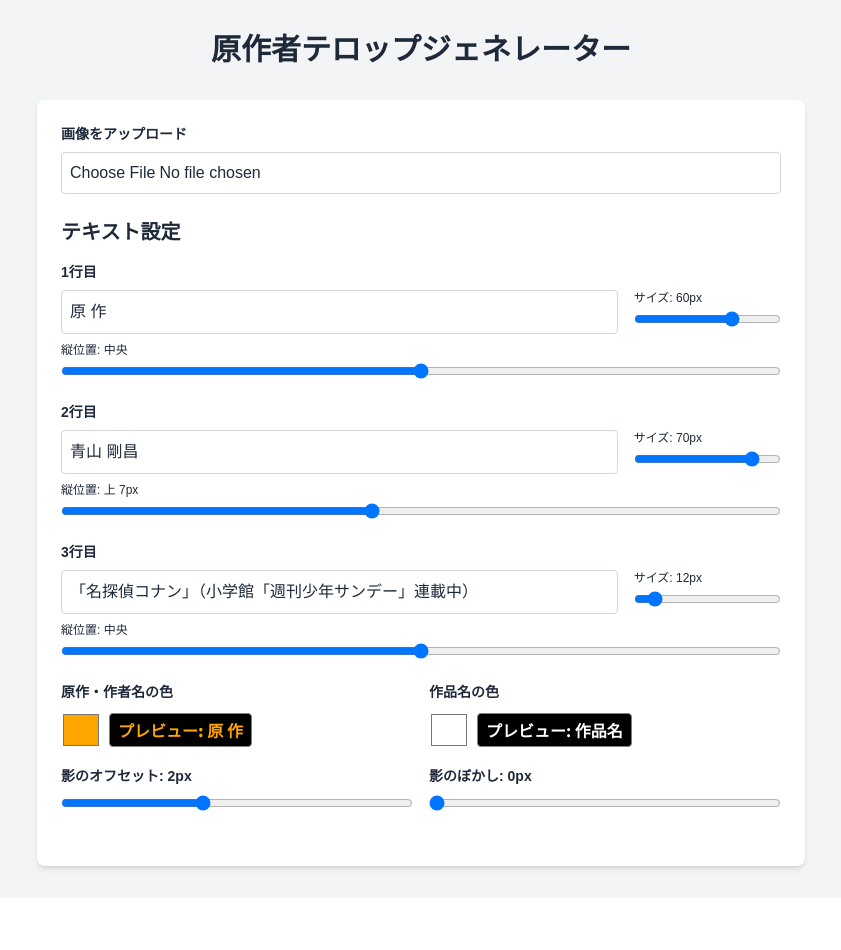
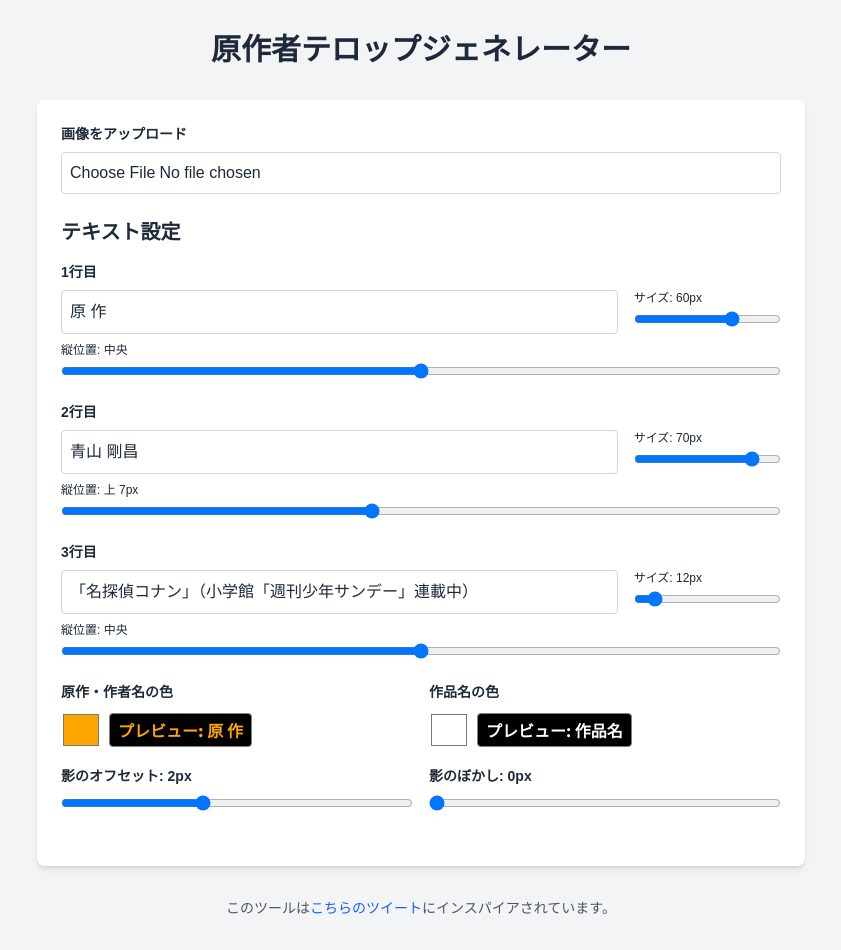
Before and after one commit to n3xem/n3xem-original-author-caption-generator, a Next.js app: page / in a window 1280 px wide. Shown: the whole page, without its empty margins (219-1060 px from the left). Before the commit the page ends 898 px from the top, so only its background shows below. Built offline with nearby package versions, Linux system fonts and the light colour scheme.

Commit message:
インスパイア元を追加

```diff
--- a/src/app/page.tsx
+++ b/src/app/page.tsx
@@ -388,6 +388,9 @@ export default function Home() {
                     </div>
                 )}
             </div>
+            <footer className="mt-8 text-center text-gray-600 text-sm">
+                <p>このツールは<a href="https://x.com/mujina_kinokuni/status/1911785786040861048" target="_blank" rel="noopener noreferrer" className="text-blue-600 hover:underline">こちらのツイート</a>にインスパイアされています。</p>
+            </footer>
         </div>
     );
 }
```
